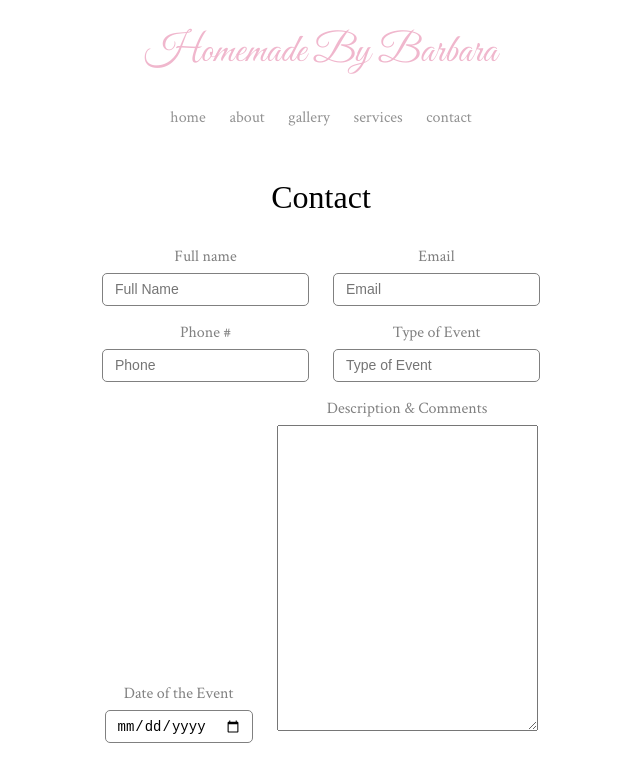
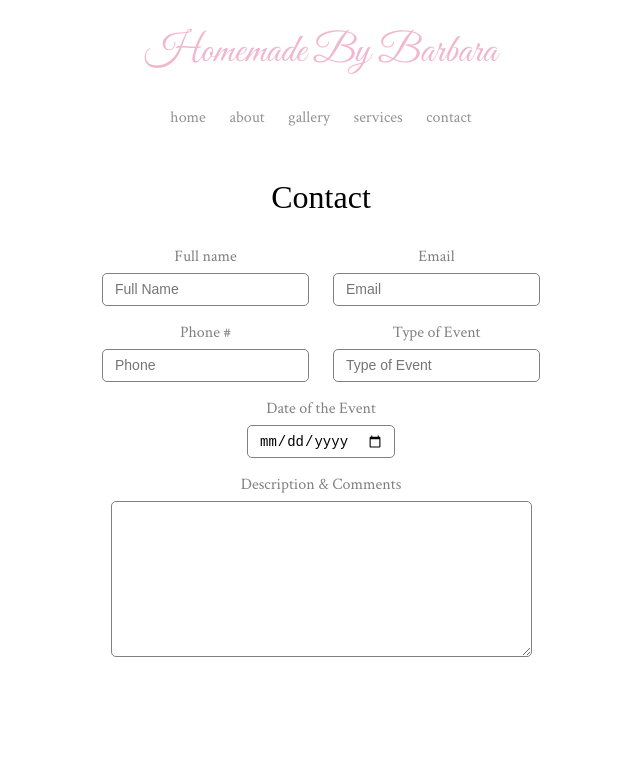
Before and after one commit to codebykenny/homemadebybarbara, a Jekyll site: the page built from contact.html, in a window 1280 px wide. Shown: the top 782 px of the page, without its empty margins (319-959 px from the left). Built offline with Jekyll 4.4.1, drawn with Linux system fonts in a browser that asks for light colours; nearby versions of some CDN libraries.

Commit message:
Form css

```diff
--- a/assets/css/main.css
+++ b/assets/css/main.css
@@ -331,11 +331,19 @@ form {
 }
 
 .form-group {
-    display: inline-block;
     color: gray;
     font-family: Crimson Text;
     display: inline-block;
     padding: 8px 10px;
+}
+
+.form-group.block {
+    display: block;
+}
+
+.form-group textarea {
+    border: 1px solid gray;
+    border-radius: 5px;
 }
 
 form input {
--- a/contact.html
+++ b/contact.html
@@ -47,10 +47,10 @@ permalink: /contact
             </div>
         </div>
 
-        <div class="form-group">
+        <div class="form-group block">
             <label for="comments">Description & Comments</label>
 
-            <textarea name="comments" cols="30" rows="20"></textarea>
+            <textarea name="comments" cols="50" rows="10"></textarea>
         </div>
     </form>
 </div>
```
